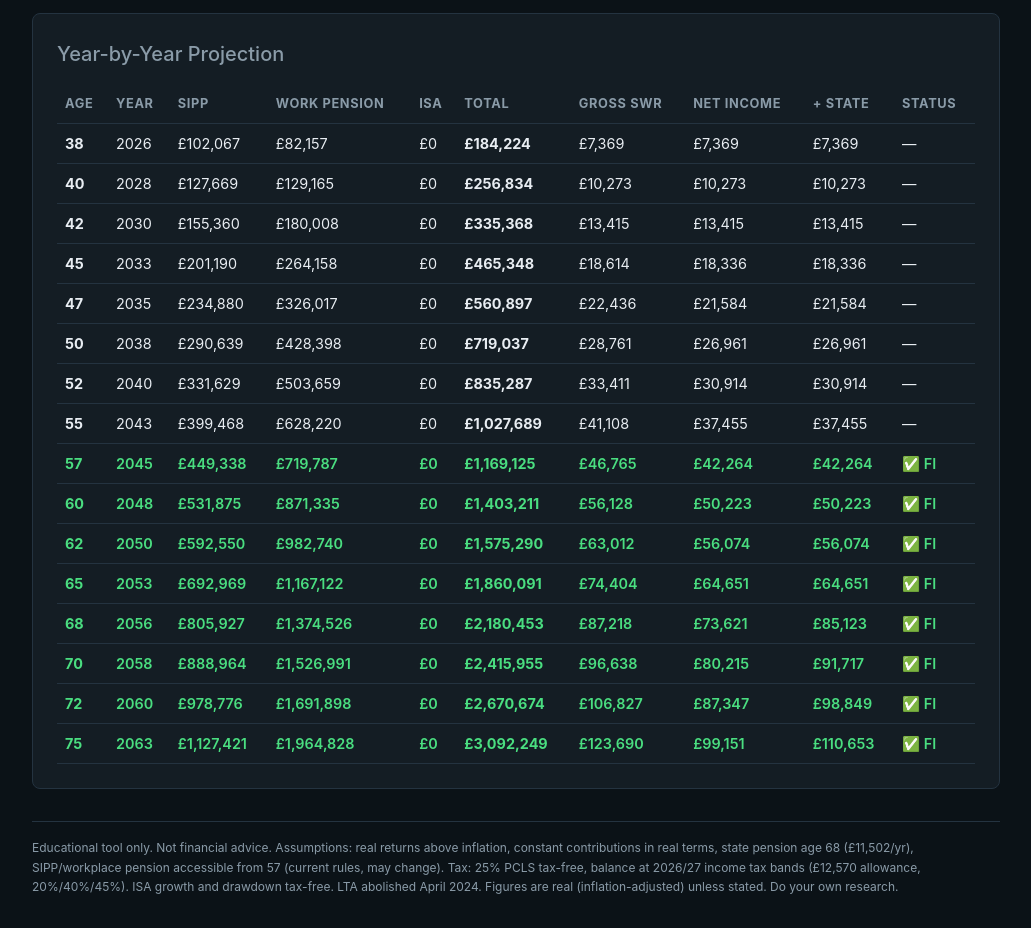
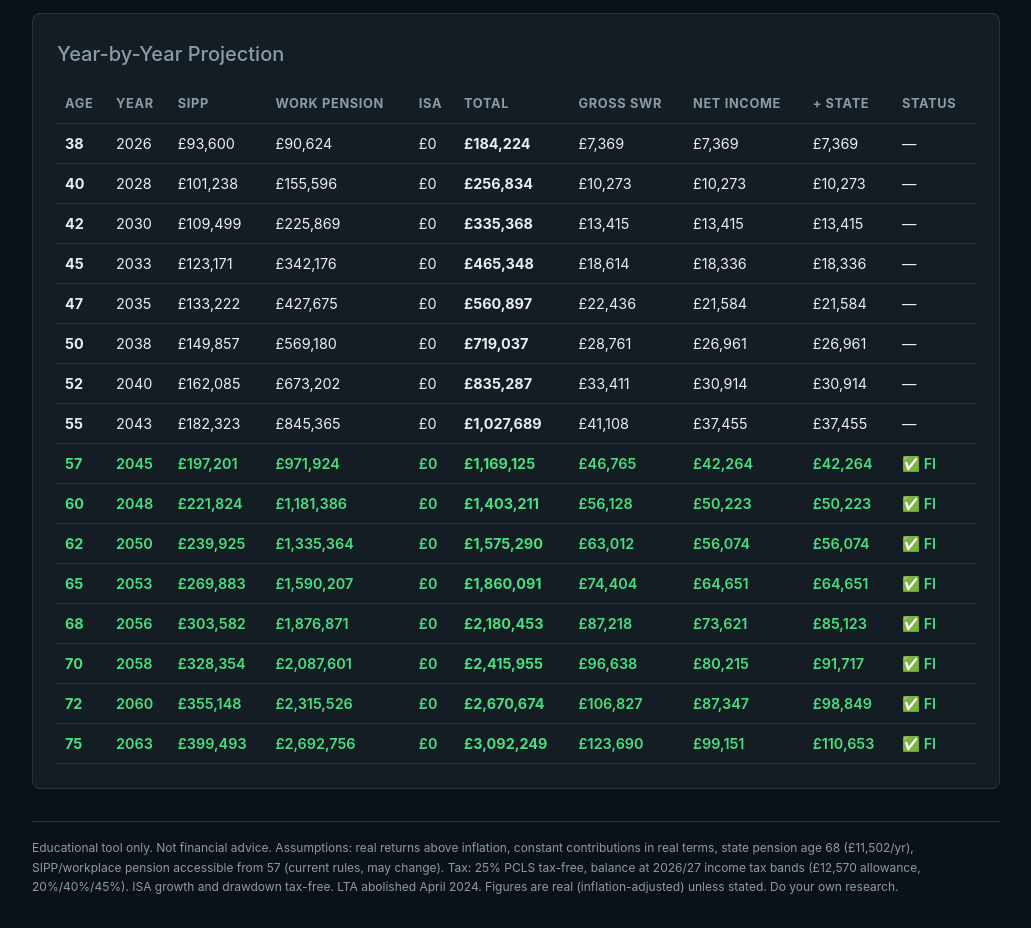
Before and after one commit to Aelvryx/fi-calculator-uk, a plain HTML site: page index.html in a window 1280 px wide. Shown: the part 1414-2342 px from the top of the page, without its empty margins (124-1155 px from the left). Drawn offline with Linux system fonts and the light colour scheme.

Commit message:
Fix: all pension contributions go to work pension, not split 30/70
Anthony's SIPP has zero contributions. The 30/70 split was a guess that distorted
the pot breakdown. Now correctly shows SIPP growing only from investment returns
while work pension receives all £2,352/month contributions.

```diff
--- a/index.html
+++ b/index.html
@@ -205,8 +205,8 @@ function project(inp, extraSippMonthly = 0, extraIsaMonthly = 0) {
   let fiAge = null;
 
   for (let a = inp.age; a <= 75; a++) {
-    sipp = sipp * (1 + inp.rr) + (annualPension * 0.3); // ~30% to SIPP
-    work = work * (1 + inp.rr) + (annualPension * 0.7); // ~70% to work pension
+    sipp = sipp * (1 + inp.rr); // SIPP: no contributions (Anthony's current state)
+    work = work * (1 + inp.rr) + annualPension; // All contributions to work pension
     isa = isa * (1 + inp.rr) + annualIsa;
 
     const total = sipp + work + isa;
```
